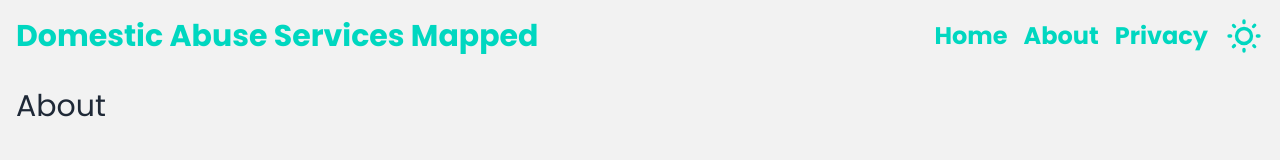
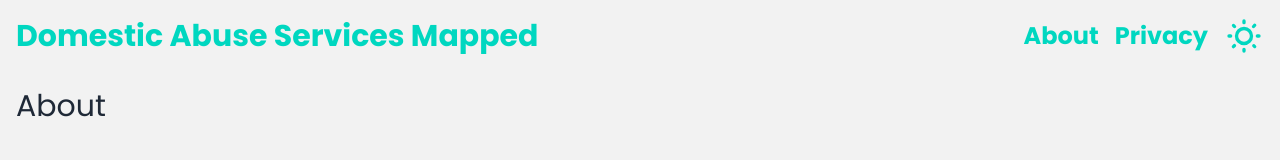
Before and after one commit to Moggach/domestic-abuse-services-mapped, a Next.js app: page /about in a window 1280 px wide. Shown: the top 160 px of the page. Built offline with nearby package versions, Linux system fonts and the light colour scheme.

Commit message:
remove redundant homepaege links

```diff
--- a/src/app/components/NavBar.js
+++ b/src/app/components/NavBar.js
@@ -9,7 +9,7 @@ const NavBar = () => {
         setDrawerOpen(!drawerOpen);
     };
 
-    const menuItems = ['Home', 'About', 'Privacy'];
+    const menuItems = ['About', 'Privacy']; // Removed 'Home' from the menu items
 
     return (
         <>
@@ -21,13 +21,9 @@ const NavBar = () => {
 
                     <div className="hidden md:flex space-x-4 items-center">
                         {menuItems.map((item) => (
-                            item === 'Home' ? (
-                                <a href="/" key={item} className="font-headings text-2xl font-bold text-accent">Home</a>
-                            ) : (
                             <a href={`/${item.toLowerCase()}`} key={item} className="font-headings text-2xl font-bold text-accent">
                                 {item}
                             </a>
-                            )
                         ))}
                         <ThemeSwitcher />
                     </div>
@@ -64,9 +60,6 @@ const NavBar = () => {
                         </button>
                     </div>
                     {menuItems.map((item) => (
-                        item === 'Home' ? (
-                            <a href="/" key={item} className="block text-2xl font-headings font-bold text-accent">Home</a>
-                        ) : (
                         <a
                             href={`/${item.toLowerCase()}`}
                             key={item}
@@ -75,7 +68,6 @@ const NavBar = () => {
                         >
                             {item}
                         </a>
-                        )
                     ))}
                     <ThemeSwitcher />
                 </div>
```
Lines whose indentation alone changed are shown as unchanged.
